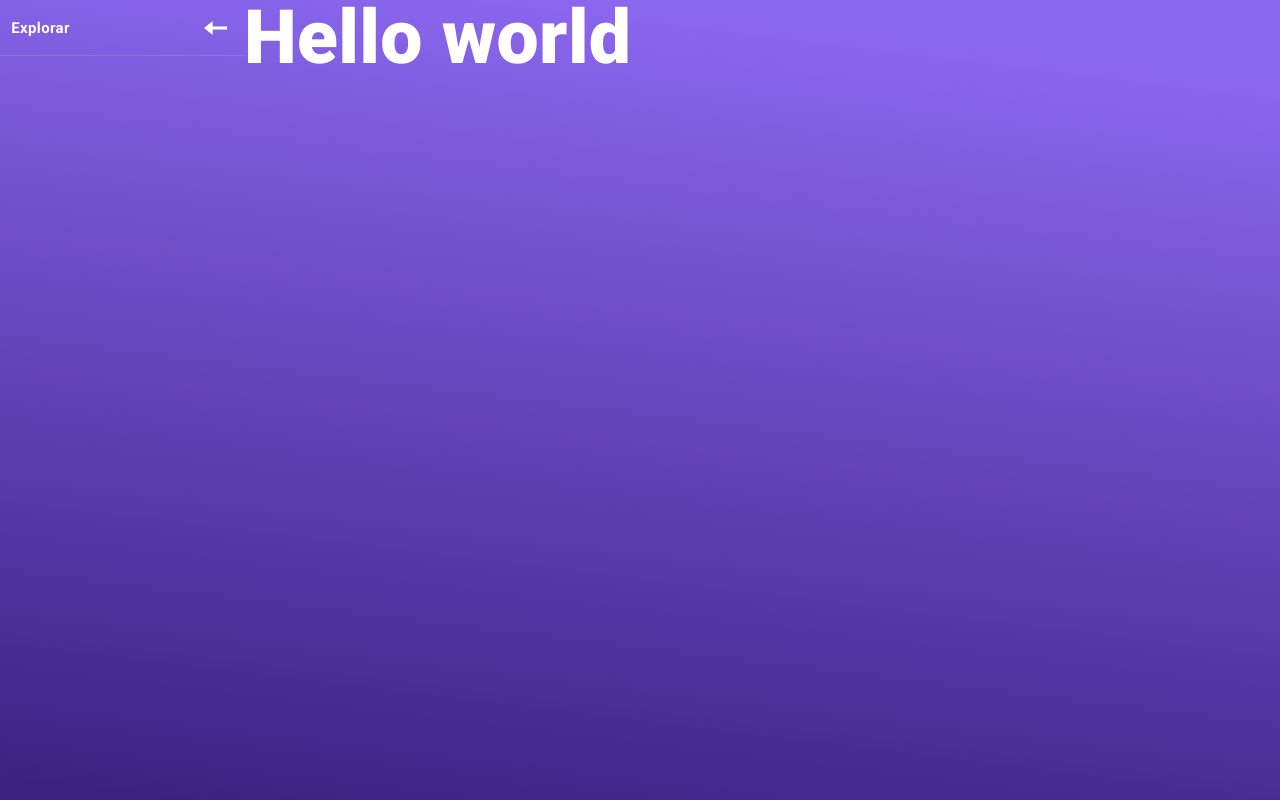
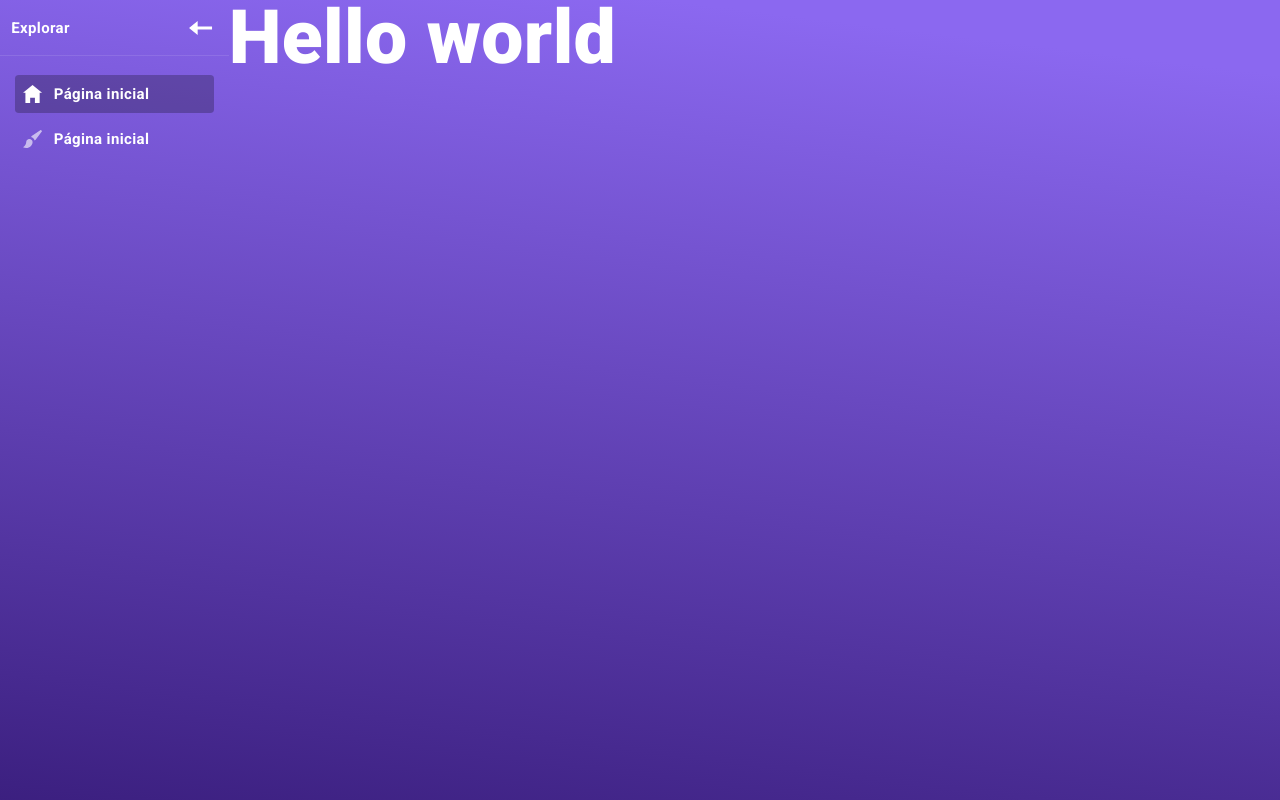
Before and after one commit to daviaxs/portfolio, a React (Vite) app: page /pagina-inicial in a window 1280 px wide. Built offline with nearby package versions, Linux system fonts and the light colour scheme.

Commit message:
Added new navigation components and added error icon if icon doesn't load.

```diff
--- a/src/shared/assets/icons/index.ts
+++ b/src/shared/assets/icons/index.ts
@@ -10,6 +10,7 @@ import IconRocket from './rocket.svg'
 import IconXClose from './x_close.svg'
 import Github from './github.svg'
 import Discord from './discord.svg'
+import ErrorLoading from './error_loading.svg'
 
 export default {
   home: IconHome,
@@ -24,4 +25,5 @@ export default {
   xClose: IconXClose,
   github: Github,
   discord: Discord,
+  errorLoading: ErrorLoading
 }
--- a/src/shared/components/icon/icon.tsx
+++ b/src/shared/components/icon/icon.tsx
@@ -2,19 +2,17 @@ import icons from "../../assets/icons"
 
 interface IIconProps extends React.ImgHTMLAttributes<HTMLImageElement> {
   name: keyof typeof icons
-  size?: number
 }
 
 export const Icon: React.FC<IIconProps> = ({
   name,
   className = "icon",
-  size = 1,
   ...rest
 }) => {
   const iconSVG = icons[name]
 
   if (!iconSVG) {
-    return null
+    return <img className="icon" src={icons.errorLoading} alt="Error ao carregar icone" />
   }
 
   return (
@@ -22,7 +20,6 @@ export const Icon: React.FC<IIconProps> = ({
       className={className}
       src={iconSVG}
       alt={`${name} icone`}
-      style={{ transform: `scale(${size})` }}
       {...rest}
     />
   )
--- /dev/null
+++ b/src/shared/components/nav/Nav.tsx
@@ -0,0 +1,14 @@
+import styled from "styled-components"
+
+interface INavProps {
+  paddingInline: number
+}
+
+export const Nav = styled.nav<INavProps>`
+  padding-inline: ${(props) => props.paddingInline}rem;
+  margin-top: 1.25rem;
+
+  display: flex;
+  flex: 1;
+  flex-direction: column;
+`
--- /dev/null
+++ b/src/shared/components/navButton/NavButton.tsx
@@ -0,0 +1,130 @@
+import { NavLink } from "react-router-dom"
+import styled from "styled-components"
+
+import { theme, themeConstants } from "../../theme"
+import icons from "../../assets/icons"
+import { Icon } from "../icon/icon"
+import { TTitleTertiary } from "../../fonts"
+
+interface INavButtonProps extends React.HTMLAttributes<HTMLButtonElement> {
+  to: string
+  iconName: keyof typeof icons
+  children: React.ReactNode
+
+  height?: number
+
+  iconMargin?: number
+  bottomMargin?: number
+
+  widthDefault: number
+  widthFocus: number
+
+  borderSize?: number
+  borderRadius?: number
+}
+
+const NavButtonStyle = styled.button<INavButtonProps>`
+  display: flex;
+  align-items: center;
+  justify-content: left;
+
+  background: ${theme.sidebarButtons.default};
+  background-blend-mode: overlay;
+  color: ${theme.text.primary};
+
+  width: ${(props) => props.widthDefault}rem;
+  height: ${(props) => props.height}rem;
+
+  gap: ${themeConstants.sizes.lg}rem;
+  padding-inline: ${themeConstants.sizes.md}rem;
+  margin-bottom: ${(props) => props.bottomMargin}rem;
+
+  border-radius: ${(props) => props.borderRadius}rem;
+  border: 0;
+
+  white-space: nowrap;
+  cursor: pointer;
+  transition: 0.3s;
+
+  border-bottom: ${(props) => props.borderSize}px solid
+    rgba(255, 255, 255, 0.25);
+
+  &&:hover {
+    background: ${theme.sidebarButtons.hover};
+    width: ${(props) => props.widthFocus}rem;
+  }
+
+  .title {
+    margin-top: .1rem;
+  }
+
+  .icon {
+    opacity: ${theme.icons.default};
+    transition: all 0.5s;
+  }
+
+  &&:hover .icon {
+    transform: scale(1.1);
+  }
+
+  &.active {
+    background: ${theme.sidebarButtons.selected};
+    width: ${(props) => props.widthFocus}rem;
+  }
+
+  &.active .icon {
+    margin-left: ${(props) => props.iconMargin}px;
+  }
+
+  &.active .icon {
+    opacity: ${theme.icons.selected};
+  }
+
+  &.inactive {
+    background: ${theme.sidebarButtons.default};
+  }
+
+  &.inactive .icon {
+    background: ${theme.sidebarButtons.default};
+    margin-left: ${(props) => props.iconMargin}px;
+  }
+`
+
+export const NavButton: React.FC<INavButtonProps> = ({
+  to,
+  iconName,
+  height = 2.5,
+  widthDefault,
+  widthFocus,
+  iconMargin,
+  bottomMargin = 0.5,
+  borderSize = 0,
+  borderRadius = 0.25,
+  children,
+  ...rest
+}) => {
+  const iconSVG = icons[iconName]
+
+  return (
+    <NavLink to={to}>
+      {(props) => (
+        <NavButtonStyle
+          className={props.isActive ? "active" : "inactive"}
+          height={height}
+          widthDefault={widthDefault}
+          widthFocus={widthFocus}
+          iconMargin={iconMargin}
+          bottomMargin={bottomMargin}
+          borderSize={borderSize}
+          borderRadius={borderRadius}
+          iconName={iconName}
+          to={to}
+          {...rest}
+        >
+          <Icon name={iconName} className="icon" />
+          <TTitleTertiary className="title">{children}</TTitleTertiary>
+        </NavButtonStyle>
+      )}
+    </NavLink>
+  )
+}
--- a/src/shared/components/sidebar/Sidebar.tsx
+++ b/src/shared/components/sidebar/Sidebar.tsx
@@ -1,11 +1,14 @@
 import { useContext } from "react"
 
-import { Container } from "../container/Container"
 import { WindowDimensionsContext } from "../../contexts/WindowDimensionsContext"
 import { HeaderSidebar } from "./utils/HeaderSidebar"
+import { Container } from "../container/Container"
+import { IconButton } from "../icon/iconButton"
+import { themeConstants } from "../../theme"
 import { TTitleTertiary } from "../../fonts"
-import { IconButton } from "../icon/iconButton"
 import { Icon } from "../icon/icon"
+import { Nav } from "../nav/Nav"
+import { NavButton } from "../navButton/NavButton"
 
 export const Sidebar = () => {
   const { width: windowWidth } = useContext(WindowDimensionsContext)
@@ -13,14 +16,27 @@ export const Sidebar = () => {
   return (
     <Container width="" height="100%" display={windowWidth <= 600 ? "none" : "flex"}>
       <Container width="" height="" flexDir="column" display={windowWidth <= 900 ? "none" : "flex"}>
+
         <HeaderSidebar justifyContent="space-between">
-          <TTitleTertiary>
-            Explorar
-          </TTitleTertiary>
+          <TTitleTertiary>Explorar</TTitleTertiary>
           <IconButton height={2.25} width={2.25}>
-            <Icon name="arrowClose"/>
+            <Icon name="arrowClose" />
           </IconButton>
         </HeaderSidebar>
+
+        <Container width="" height="100%" display="flex" overflow="auto">
+
+          <Nav paddingInline={themeConstants.sizes.xl}>
+            <NavButton iconName="home" to="/pagina-inicial" widthDefault={9} widthFocus={13.25}>
+              Página inicial
+            </NavButton>
+            <NavButton iconName="paint" to="/pagin" widthDefault={9} widthFocus={13.25}>
+              Página inicial
+            </NavButton>
+          </Nav>
+
+        </Container>
+
       </Container>
     </Container>
   )
--- a/src/shared/components/sidebar/utils/HeaderSidebar.tsx
+++ b/src/shared/components/sidebar/utils/HeaderSidebar.tsx
@@ -10,7 +10,7 @@ export const HeaderSidebar = styled.header<IHeaderSidebarProps>`
   align-items: center;
   justify-content: ${(props) => props.justifyContent};
 
-  width: 244px;
+  width: 100%;
   height: ${themeConstants.sizes["8xl"]}rem;
 
   padding: ${themeConstants.sizes["2xl"]}rem ${themeConstants.sizes.lg}rem;
--- a/src/shared/fonts/fonts.style.tsx
+++ b/src/shared/fonts/fonts.style.tsx
@@ -5,6 +5,7 @@ interface ITextProps extends React.ImgHTMLAttributes<HTMLImageElement> {
   txtShadow?: string
   fontSize?: number
   display?: string
+  className?: string
   children: React.ReactNode
 }
 
@@ -110,97 +111,97 @@ const THeadingLinearPrimaryStyle = styled.h1<ITextProps>`
   background-clip: text;
 `
 
-export const THeadingPrimary: React.FC<ITextProps> = ({ txtColor, txtShadow, fontSize = 6.5, display, children }) => {
+export const THeadingPrimary: React.FC<ITextProps> = ({ txtColor, className, txtShadow, fontSize = 6.5, display, children }) => {
   return (
-    <THeadingPrimaryStyle txtColor={txtColor} txtShadow={txtShadow} fontSize={fontSize} display={display}>
+    <THeadingPrimaryStyle txtColor={txtColor} txtShadow={txtShadow} fontSize={fontSize} className={className} display={display}>
       {children}
     </THeadingPrimaryStyle>
   )
 }
 
-export const THeadingSecondary: React.FC<ITextProps> = ({ txtColor, txtShadow, fontSize = 2.5, display, children }) => {
+export const THeadingSecondary: React.FC<ITextProps> = ({ txtColor, className, txtShadow, fontSize = 2.5, display, children }) => {
   return (
-    <THeadingSecondaryStyle txtColor={txtColor} txtShadow={txtShadow} fontSize={fontSize} display={display}>
+    <THeadingSecondaryStyle txtColor={txtColor} txtShadow={txtShadow} fontSize={fontSize} className={className} display={display}>
       {children}
     </THeadingSecondaryStyle>
   )
 }
 
-export const THeadingTertiary: React.FC<ITextProps> = ({ txtColor, txtShadow, fontSize = 2.5, display, children }) => {
+export const THeadingTertiary: React.FC<ITextProps> = ({ txtColor, className, txtShadow, fontSize = 2.5, display, children }) => {
   return (
-    <THeadingTertiaryStyle txtColor={txtColor} txtShadow={txtShadow} fontSize={fontSize} display={display}>
+    <THeadingTertiaryStyle txtColor={txtColor} txtShadow={txtShadow} fontSize={fontSize} className={className} display={display}>
       {children}
     </THeadingTertiaryStyle>
   )
 }
 
-export const TTitlePrimary: React.FC<ITextProps> = ({ txtColor, txtShadow, fontSize = 2.5, display, children }) => {
+export const TTitlePrimary: React.FC<ITextProps> = ({ txtColor, className, txtShadow, fontSize = 2.5, display, children }) => {
   return (
-    <TTitlePrimaryStyle txtColor={txtColor} txtShadow={txtShadow} fontSize={fontSize} display={display}>
+    <TTitlePrimaryStyle txtColor={txtColor} txtShadow={txtShadow} fontSize={fontSize} className={className} display={display}>
       {children}
     </TTitlePrimaryStyle>
   )
 }
 
-export const TTitleSecondary: React.FC<ITextProps> = ({ txtColor, txtShadow, fontSize = 2, display, children }) => {
+export const TTitleSecondary: React.FC<ITextProps> = ({ txtColor, className, txtShadow, fontSize = 2, display, children }) => {
   return (
-    <TTitleSecondaryStyle txtColor={txtColor} txtShadow={txtShadow} fontSize={fontSize} display={display}>
+    <TTitleSecondaryStyle txtColor={txtColor} txtShadow={txtShadow} fontSize={fontSize} className={className} display={display}>
       {children}
     </TTitleSecondaryStyle>
   )
 }
 
-export const TTitleTertiary: React.FC<ITextProps> = ({ txtColor, txtShadow, fontSize = 1, display, children }) => {
+export const TTitleTertiary: React.FC<ITextProps> = ({ txtColor, className, txtShadow, fontSize = 1, display, children }) => {
   return (
-    <TTitleTertiaryStyle txtColor={txtColor} txtShadow={txtShadow} fontSize={fontSize} display={display}>
+    <TTitleTertiaryStyle txtColor={txtColor} txtShadow={txtShadow} fontSize={fontSize} className={className} display={display}>
       {children}
     </TTitleTertiaryStyle>
   )
 }
 
-export const TTitleQuaternary: React.FC<ITextProps> = ({ txtColor, txtShadow, fontSize = 1.25, display, children }) => {
+export const TTitleQuaternary: React.FC<ITextProps> = ({ txtColor, className, txtShadow, fontSize = 1.25, display, children }) => {
   return (
-    <TTitleQuaternaryStyle txtColor={txtColor} txtShadow={txtShadow} fontSize={fontSize} display={display}>
+    <TTitleQuaternaryStyle txtColor={txtColor} txtShadow={txtShadow} fontSize={fontSize} className={className} display={display}>
       {children}
     </TTitleQuaternaryStyle>
   )
 }
 
-export const TTextPrimary: React.FC<ITextProps> = ({ txtColor, txtShadow, fontSize = 1.5, display, children }) => {
+export const TTextPrimary: React.FC<ITextProps> = ({ txtColor, className, txtShadow, fontSize = 1.5, display, children }) => {
   return (
-    <TTextPrimaryStyle txtColor={txtColor} txtShadow={txtShadow} fontSize={fontSize} display={display}>
+    <TTextPrimaryStyle txtColor={txtColor} txtShadow={txtShadow} fontSize={fontSize} className={className} display={display}>
       {children}
     </TTextPrimaryStyle>
   )
 }
 
-export const TTextSecondary: React.FC<ITextProps> = ({ txtColor, txtShadow, fontSize = 1.25, display, children }) => {
+export const TTextSecondary: React.FC<ITextProps> = ({ txtColor, className, txtShadow, fontSize = 1.25, display, children }) => {
   return (
-    <TTextSecondaryStyle txtColor={txtColor} txtShadow={txtShadow} fontSize={fontSize} display={display}>
+    <TTextSecondaryStyle txtColor={txtColor} txtShadow={txtShadow} fontSize={fontSize} className={className} display={display}>
       {children}
     </TTextSecondaryStyle>
   )
 }
 
-export const TTextTertiary: React.FC<ITextProps> = ({ txtColor, txtShadow, fontSize = 1, display, children }) => {
+export const TTextTertiary: React.FC<ITextProps> = ({ txtColor, className, txtShadow, fontSize = 1, display, children }) => {
   return (
-    <TTextTertiaryStyle txtColor={txtColor} txtShadow={txtShadow} fontSize={fontSize} display={display}>
+    <TTextTertiaryStyle txtColor={txtColor} txtShadow={txtShadow} fontSize={fontSize} className={className} display={display}>
       {children}
     </TTextTertiaryStyle>
   )
 }
 
-export const TTextQuaternary: React.FC<ITextProps> = ({ txtColor, txtShadow, fontSize = 0.625, display, children }) => {
+export const TTextQuaternary: React.FC<ITextProps> = ({ txtColor, className, txtShadow, fontSize = 0.625, display, children }) => {
   return (
-    <TTextQuaternaryStyle txtColor={txtColor} txtShadow={txtShadow} fontSize={fontSize} display={display}>
+    <TTextQuaternaryStyle txtColor={txtColor} txtShadow={txtShadow} fontSize={fontSize} className={className} display={display}>
       {children}
     </TTextQuaternaryStyle>
   )
 }
 
-export const THeadingLinearPrimary: React.FC<ITextProps> = ({ txtColor, txtShadow, fontSize = 2.5, display, children }) => {
+export const THeadingLinearPrimary: React.FC<ITextProps> = ({ txtColor, className, txtShadow, fontSize = 2.5, display, children }) => {
   return (
-    <THeadingLinearPrimaryStyle txtColor={txtColor} txtShadow={txtShadow} fontSize={fontSize} display={display}>
+    <THeadingLinearPrimaryStyle txtColor={txtColor} txtShadow={txtShadow} fontSize={fontSize} className={className} display={display}>
       {children}
     </THeadingLinearPrimaryStyle>
   )
```
Also changed, not shown: src/shared/assets/icons/error_loading.svg (added), 1 other file (tests, documents, lock files or other folders).
